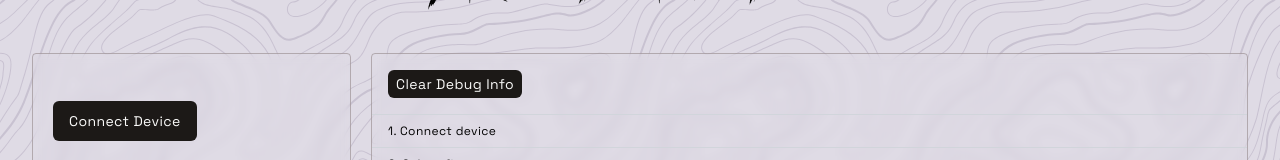
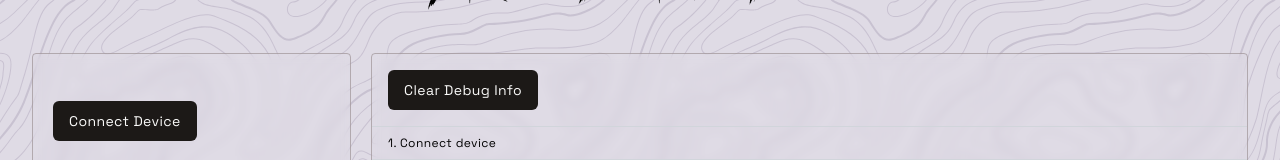
Before and after one commit to MakcuTeam/Website, a Next.js app: page /en/tool in a window 1280 px wide. Shown: the part 155-315 px from the top of the page. Built offline with nearby package versions, Linux system fonts and the light colour scheme; no server answers.

Commit message:
Use default size for debug window clear button

```diff
--- a/components/DebugWindow.tsx
+++ b/components/DebugWindow.tsx
@@ -40,7 +40,7 @@ export const DebugWindow = forwardRef<
   return (
     <div className="flex-1 h-64 border rounded backdrop-blur-sm">
       <div className="p-4  border-b border-b-gray-300 dark:border-white/5">
-        <Button size="xs" onClick={() => setInfo([])}>
+        <Button onClick={() => setInfo([])}>
           {props.dict.tools.clearDebugInfo}
         </Button>
       </div>
```
